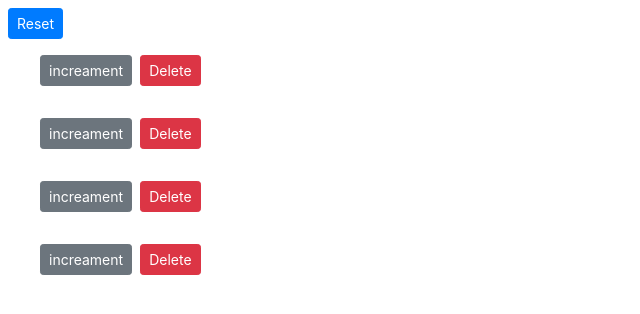
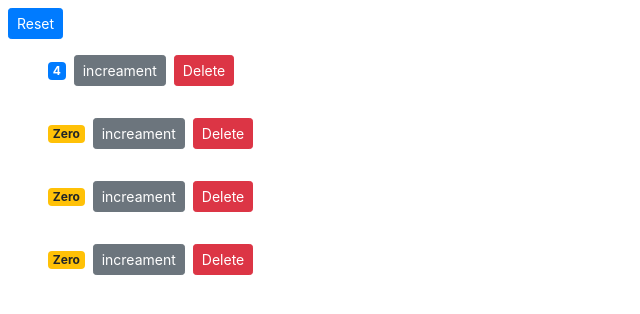
Before and after one commit to nilufarmn/counter-app, a React (Create React App) app: page / in a window 1280 px wide. Shown: the top 314 px of the page, without its empty margins (0-640 px from the left). Built offline with nearby package versions, Linux system fonts and the light colour scheme.

Commit message:
increase the counter value using event handler and arrays and props without any local state

```diff
--- a/src/component/counter.jsx
+++ b/src/component/counter.jsx
@@ -1,5 +1,4 @@
 import React, { Component } from 'react';
-
 class Counter  extends Component {
     render() {
     return(
@@ -20,8 +19,8 @@ class Counter  extends Component {
 
     formatCount(){
 
-    const {count}=this.props.counter;
-        return count === 0 ? "Zero" : count;
+    const {value}=this.props.counter;
+        return value === 0 ? "Zero" : value;
 
     }
 }
--- a/src/component/counters.jsx
+++ b/src/component/counters.jsx
@@ -18,9 +18,12 @@ class Counters extends Component {
 const counters = this.state.counters.map(c => {c.value=0;return c;});
 this.setState({counters});
     };
-    handleIncreament = counter =>{
-console.log(counter);
-
+    handleIncreament = counter => {
+        const counters=[... this.state.counters];
+        const index=counters.indexOf(counter)
+counters[index]={...counter};
+counters[index].value++;
+this.setState({counters});
     };
     render() {
         return (
```
